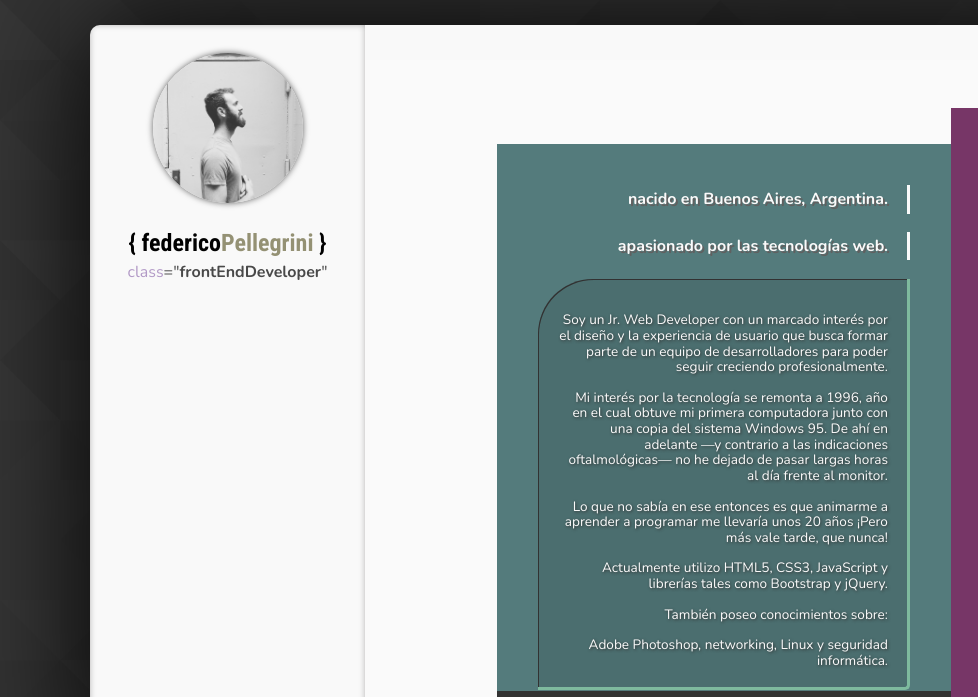
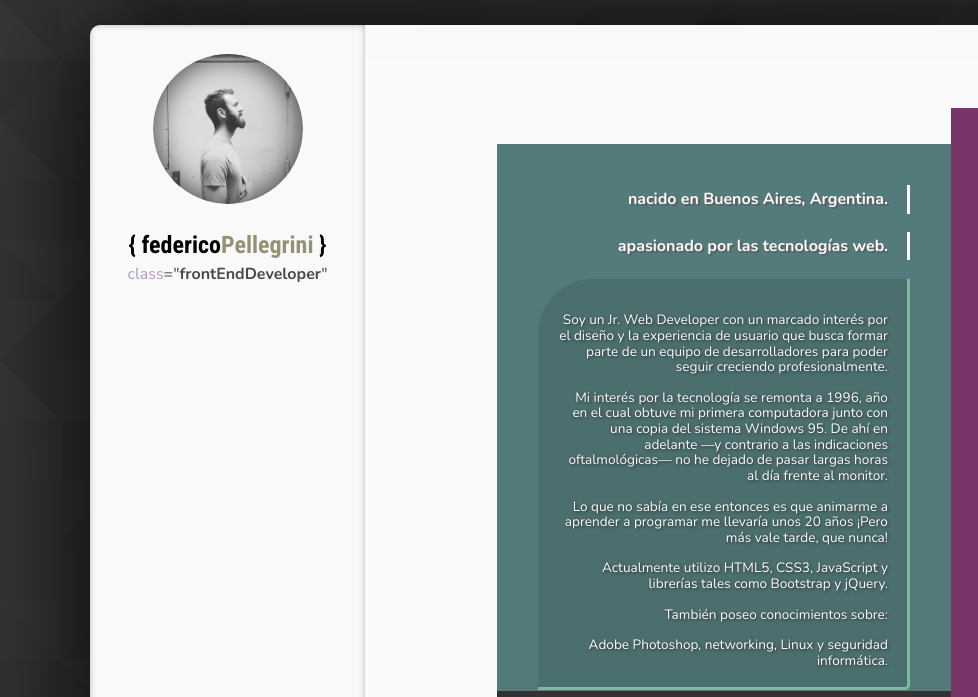
Before and after one commit to Grupphaus/Grupphaus.github.io, a plain HTML site: page index.html in a window 1280 px wide. Shown: the top 697 px of the page, 0-978 px from the left. Drawn offline with nearby package versions, Linux system fonts and the light colour scheme.

Commit message:
minor tweaks

```diff
--- a/portfolio.css
+++ b/portfolio.css
@@ -199,7 +199,8 @@ aside {
   background: url("notme.jpg") no-repeat;
   background-position: cover;
   background-size: 100%;
-  box-shadow: 0px 0px .4em #606060;
+  border: 1px solid #fafafa;
+  box-shadow: inset 0px 0px 2em #323232;
  }
 
 .bio-name > h1 {
@@ -336,9 +337,6 @@ article {
   border-right: 3px solid #7eba9e;
   border-bottom: 3px solid #7eba9e;
   box-sizing: border-box;
-  box-shadow: inset 1px 1px #323232;
-  -moz-box-shadow: inset 1px 1px #323232;
-  -webkit-box-shadow: inset 1px 1px #323232;
   border-radius: 55px 0px 5px 0px;
   overflow: hidden;
 }
@@ -415,7 +413,6 @@ article {
   height: 85%;
   background-color: #ffb19b;
   background-color: #fafafa;
-  /* box-shadow: 3px 3px #323232; */
   box-sizing: border-box;
   position: relative;
   left: -1000px;
```
